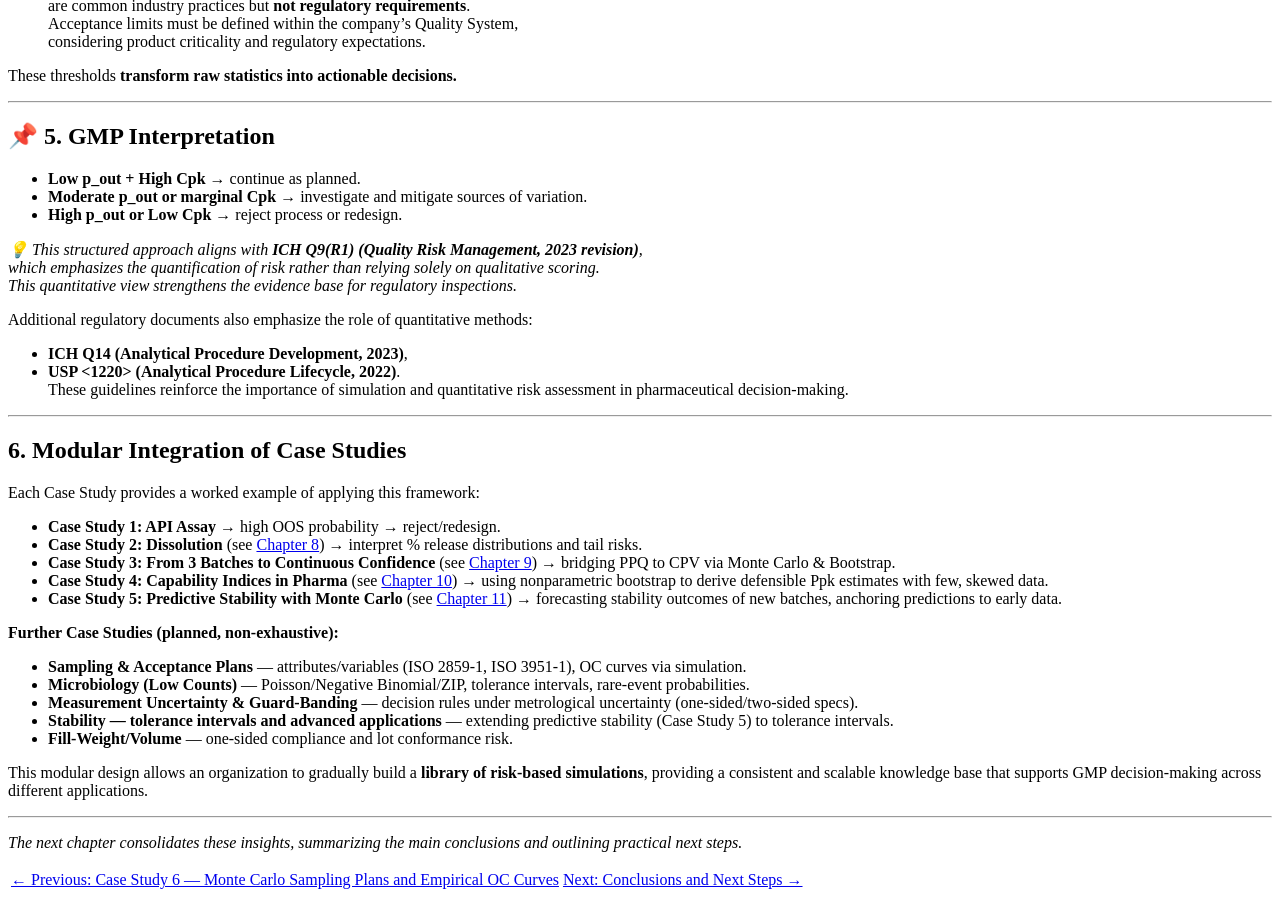
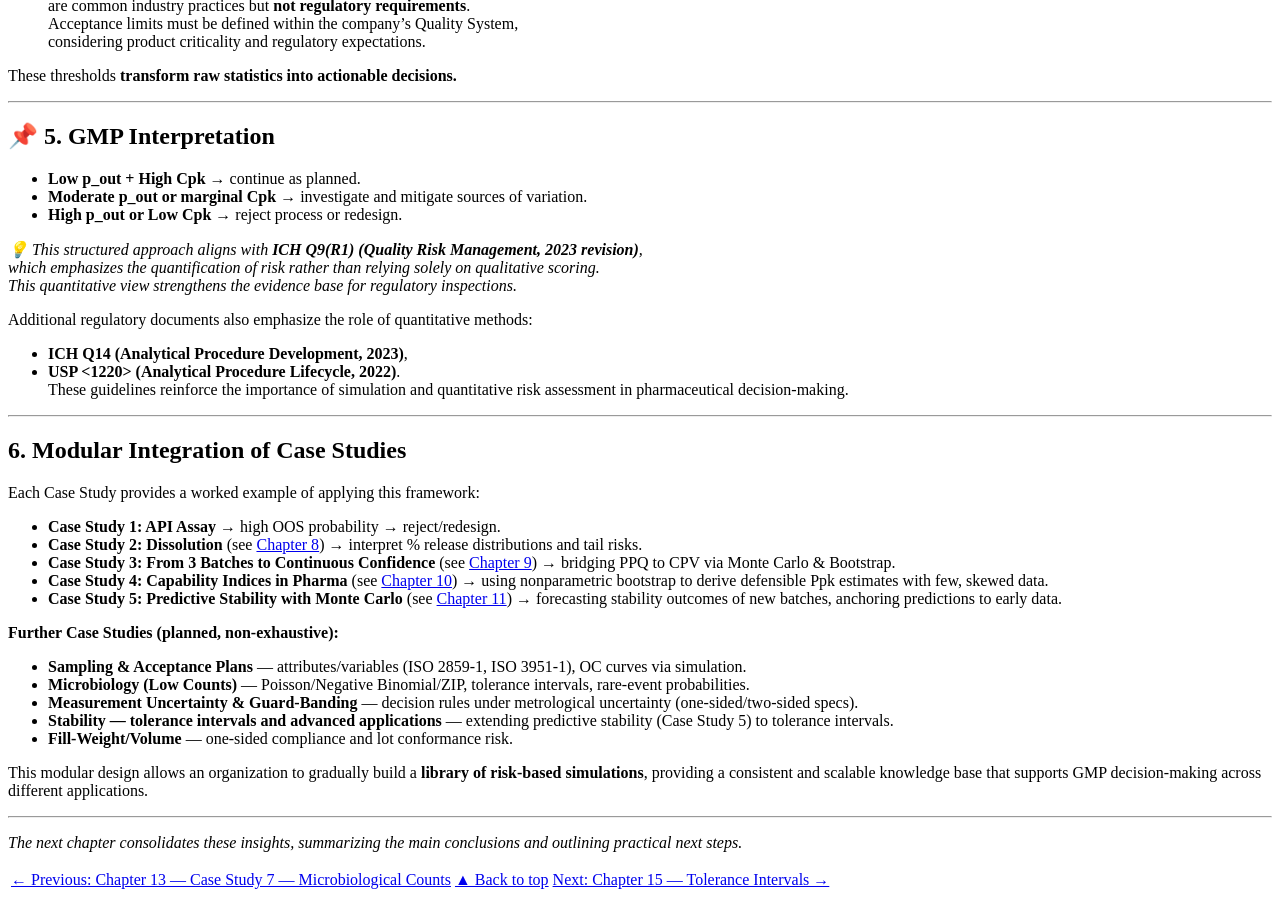
Before and after one commit to rbonfichi/monte-carlo-gmp-pharma, a Jekyll site: the page built from docs/chapters/chapter14_decision-risk.md, in a window 1280 px wide and 900 px high, scrolled down 1797 px. Built offline with Jekyll 4.4.1, drawn with Linux system fonts in a browser that asks for light colours; our own code applies the rules of GitHub Pages for plain Markdown files.

Commit message:
Update navigation links in chapter 14

```diff
--- a/docs/chapters/chapter14_decision-risk.md
+++ b/docs/chapters/chapter14_decision-risk.md
@@ -154,4 +154,4 @@ This modular design allows an organization to gradually build a **library of ris
 
 *The next chapter consolidates these insights, summarizing the main conclusions and outlining practical next steps.*
 
-[← Previous: Case Study 6 — Monte Carlo Sampling Plans and Empirical OC Curves](chapter12_case-study6.md) | [Next: Conclusions and Next Steps →](chapter14_conclusions-nextsteps.md)
+[← Previous: Chapter 13 — Case Study 7 — Microbiological Counts](chapter13_case-study7.md) | [▲ Back to top](../#table-of-contents) | [Next: Chapter 15 — Tolerance Intervals →](chapter15_tolerance-intervals.md)
```
